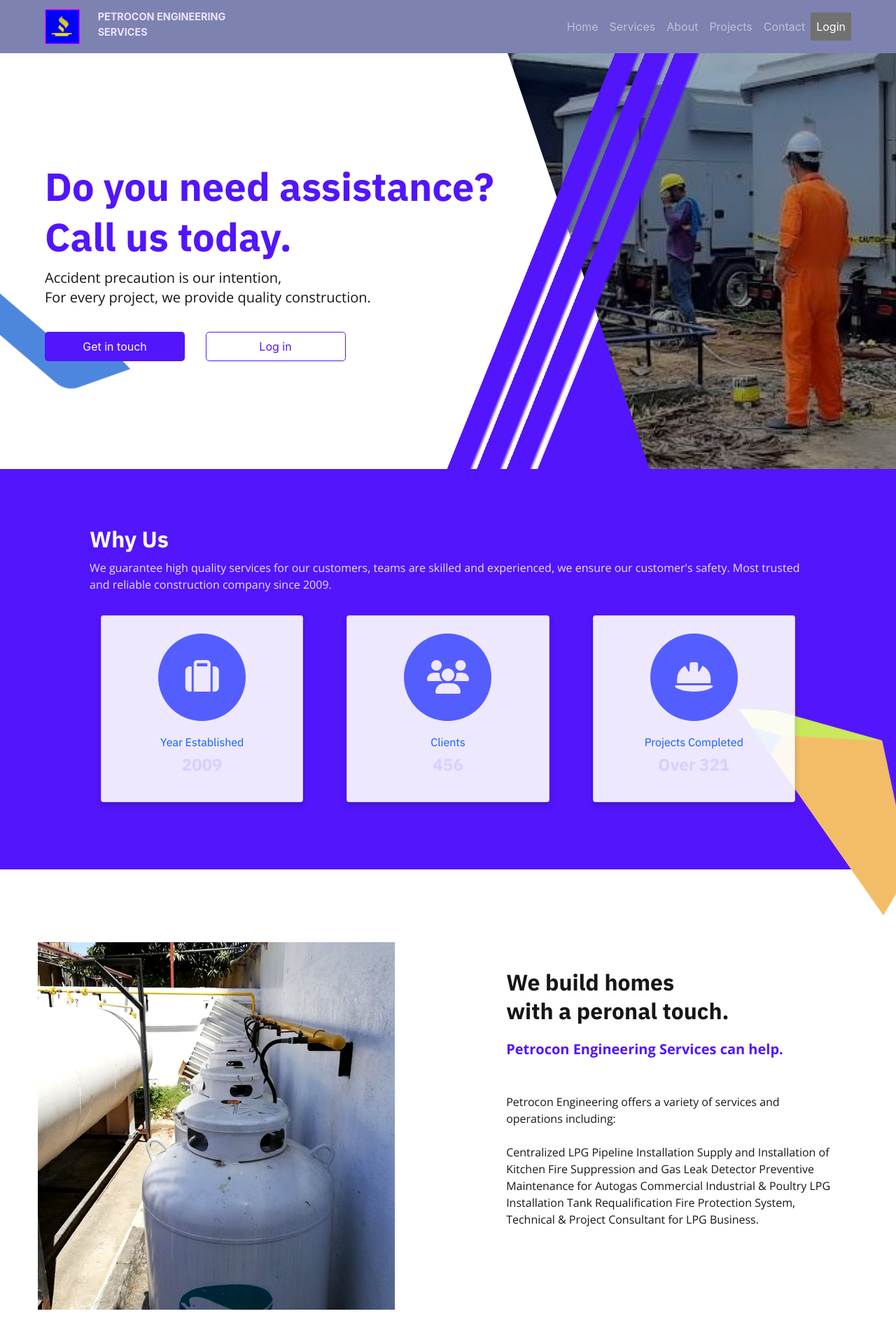
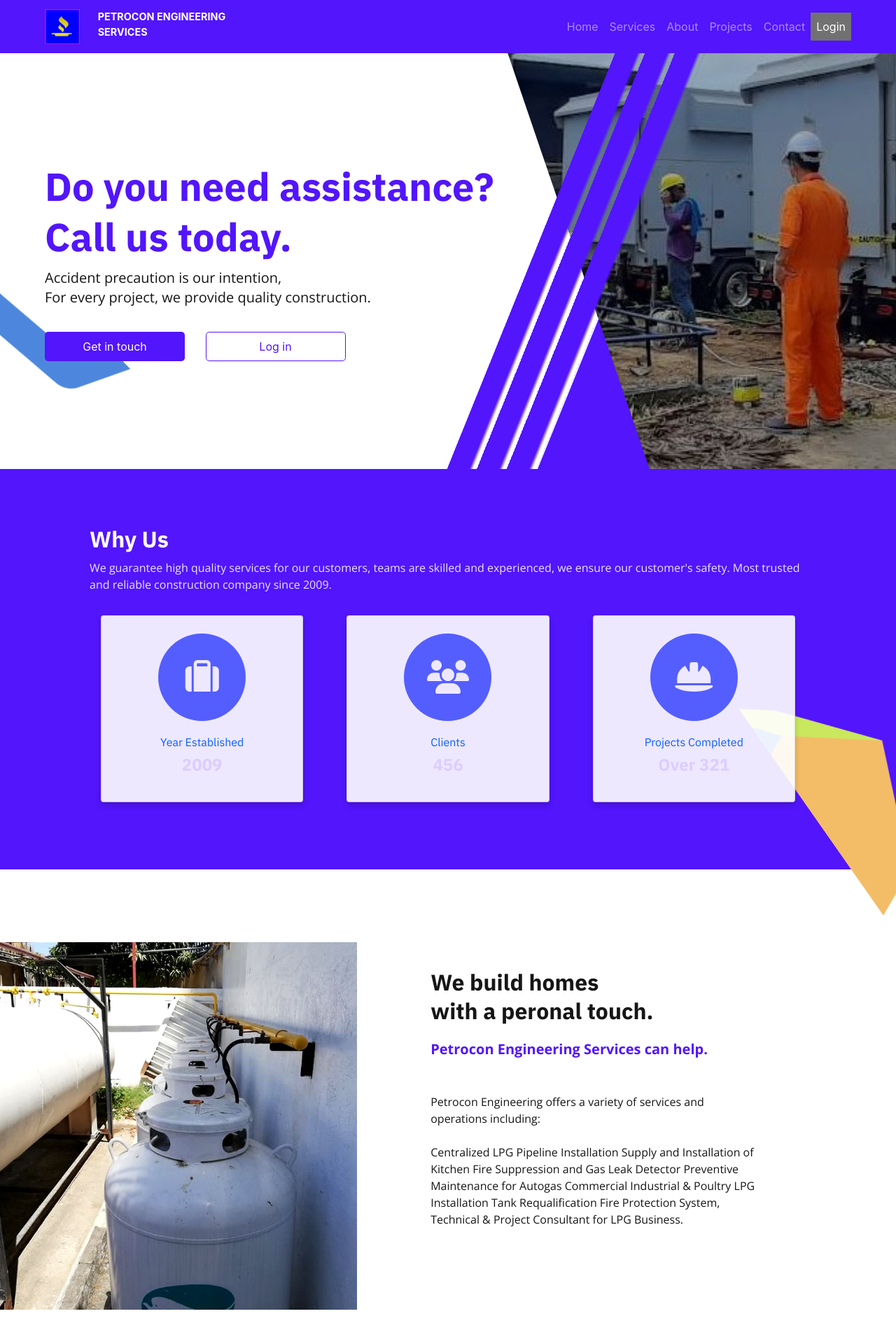
Before and after one commit to elkatakiku/PetroconEngineeringSevices, a PHP site: page / in a window 1280 px wide. Shown: the top 1920 px of the page at 70% size. Run offline with PHP 8.4, Linux system fonts and the light colour scheme; some libraries are stand-ins or nearby versions.

Commit message:
Update cstyles.css

```diff
--- a/styles/cstyles.css
+++ b/styles/cstyles.css
@@ -4,7 +4,7 @@
     position: sticky;
     width: 100%;
     padding: .5rem 5%;
-    background-color: rgb(125, 130, 177);
+    background-color: var(--primary);
 }
 
 #navbar-client-petrocon .navbar .nav-item {
@@ -30,7 +30,6 @@
     font-weight: 700;
     white-space: normal;
     text-transform: uppercase;
-    color: #ece3ff;
 }
 
 /* Flowting Items in Background */
@@ -230,7 +229,6 @@
     object-fit: cover;
     filter: saturate(110%) contrast(110%);
     transition: .5s height linear;
-    margin: auto;
 }
 
 .about-us-content {
```
